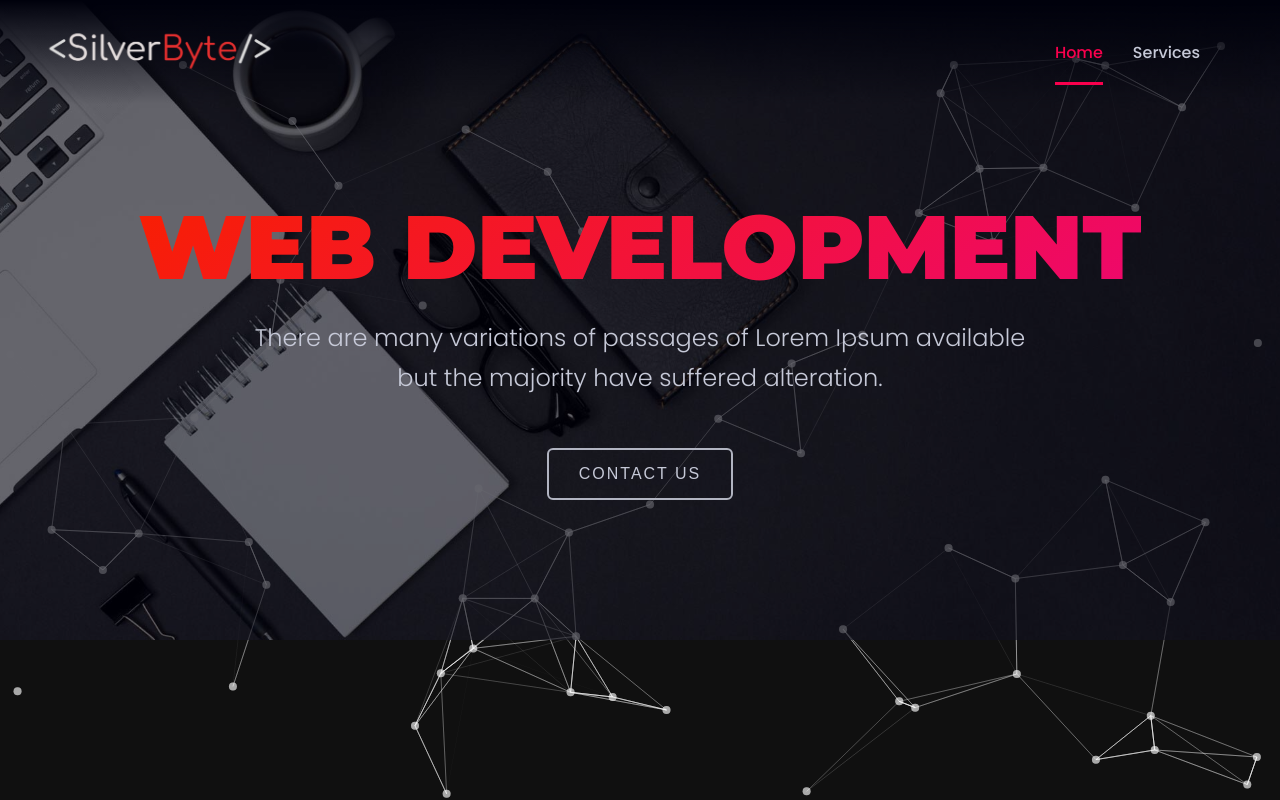
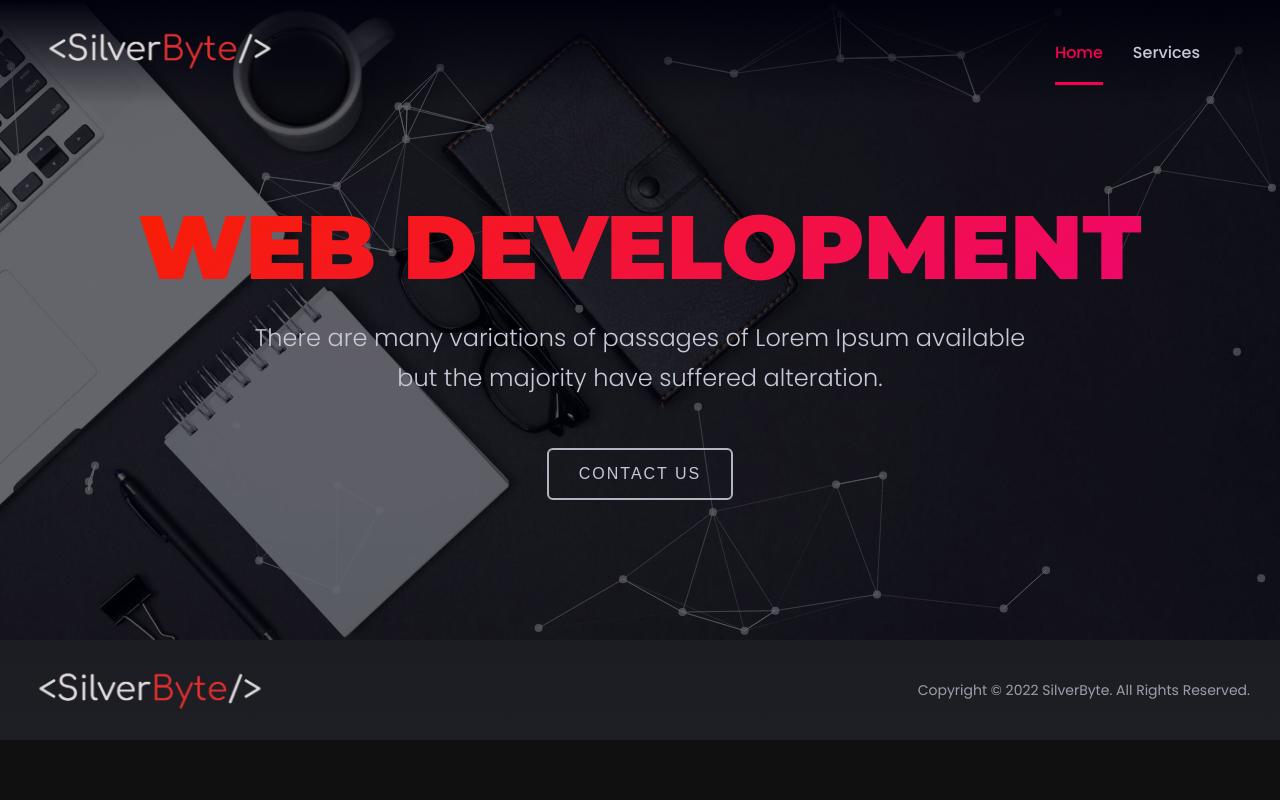
Before and after one commit to panciumihai/silver-byte-app, a React (Create React App) app: page / in a window 1280 px wide. Built offline with nearby package versions, Linux system fonts and the light colour scheme.

Commit message:
Add footer

```diff
--- a/src/components/Button/Button.module.scss
+++ b/src/components/Button/Button.module.scss
@@ -28,8 +28,8 @@
     border: 2px solid #b1b4c1;
     border-radius: 6px;
     &:hover {
-      border: 2px solid $primaryColor;
-      background: $primaryColor;
+      border: 2px solid $primaryColorHover;
+      background: $primaryColorHover;
       color: #fff;
 
       box-shadow: 0 10px 15px 0 rgb(0 0 0 / 10%);
--- /dev/null
+++ b/src/components/Footer/Footer.module.scss
@@ -0,0 +1,32 @@
+@import '../../styles/variables.scss';
+@import '../../styles/breakpoints.scss';
+
+.wrapper {
+  width: 100%;
+  height: auto;
+  padding: 20px 30px;
+
+  background: rgb(28, 29, 35);
+  background: linear-gradient(180deg, rgba(28, 29, 35, 1) 0%, rgba(30, 31, 37, 1) 100%);
+
+  display: flex;
+  justify-content: space-between;
+  align-items: center;
+
+  @include media('<smTablet') {
+    flex-direction: column;
+  }
+
+  .logoContainer {
+    height: 60px;
+    img {
+      height: 100%;
+    }
+  }
+
+  .label {
+    font-size: 14px;
+    color: $textColor;
+    opacity: 0.75;
+  }
+}
--- /dev/null
+++ b/src/components/Footer/Footer.tsx
@@ -0,0 +1,24 @@
+import classNames from 'classnames';
+import { FC } from 'react';
+import { BasicProps } from '../../types';
+import Wrapper from '../Wrapper/Wrapper';
+
+import SilverByteLogo from '../../assets/images/logo.png';
+
+import styles from './Footer.module.scss';
+
+interface FooterProps extends BasicProps {}
+
+const Footer: FC<FooterProps> = (props) => {
+  const { className } = props;
+  return (
+    <Wrapper className={classNames(styles.wrapper, className)}>
+      <a className={styles.logoContainer} href="/">
+        <img src={SilverByteLogo} alt="Silver Byte Logo" />
+      </a>
+      <p className={styles.label}>Copyright © 2022 SilverByte. All Rights Reserved.</p>
+    </Wrapper>
+  );
+};
+
+export default Footer;
--- a/src/components/Hero/Hero.module.scss
+++ b/src/components/Hero/Hero.module.scss
@@ -21,7 +21,7 @@
   .particlesAnimation {
     position: absolute;
     width: 100%;
-    height: 500px;
+    height: 100%;
     top: 0;
     left: 0;
     right: 0;
--- a/src/components/Hero/Particles.tsx
+++ b/src/components/Hero/Particles.tsx
@@ -6,14 +6,12 @@ import styles from './Hero.module.scss';
 const ParticlesAnimation: FC = () => {
   return (
     <Particles
-      id="particlesAnimation"
+      id="tsparticles"
       className={styles.particlesAnimation}
-      canvasClassName={styles.canvas}
-      style={{
-        position: 'absolute',
-        height: '100%',
-      }}
       options={{
+        fullScreen: {
+          enable: false,
+        },
         fpsLimit: 60,
         interactivity: {
           events: {
--- a/src/pages/Home/Home.tsx
+++ b/src/pages/Home/Home.tsx
@@ -1,4 +1,5 @@
 import { FC } from 'react';
+import Footer from '../../components/Footer/Footer';
 import Header from '../../components/Header/Header';
 import Hero from '../../components/Hero/Hero';
 import { BasicProps } from '../../types';
@@ -11,6 +12,7 @@ const Home: FC<HomeProps> = (props) => {
     <>
       <Header />
       <Hero />
+      <Footer />
     </>
   );
 };
```
